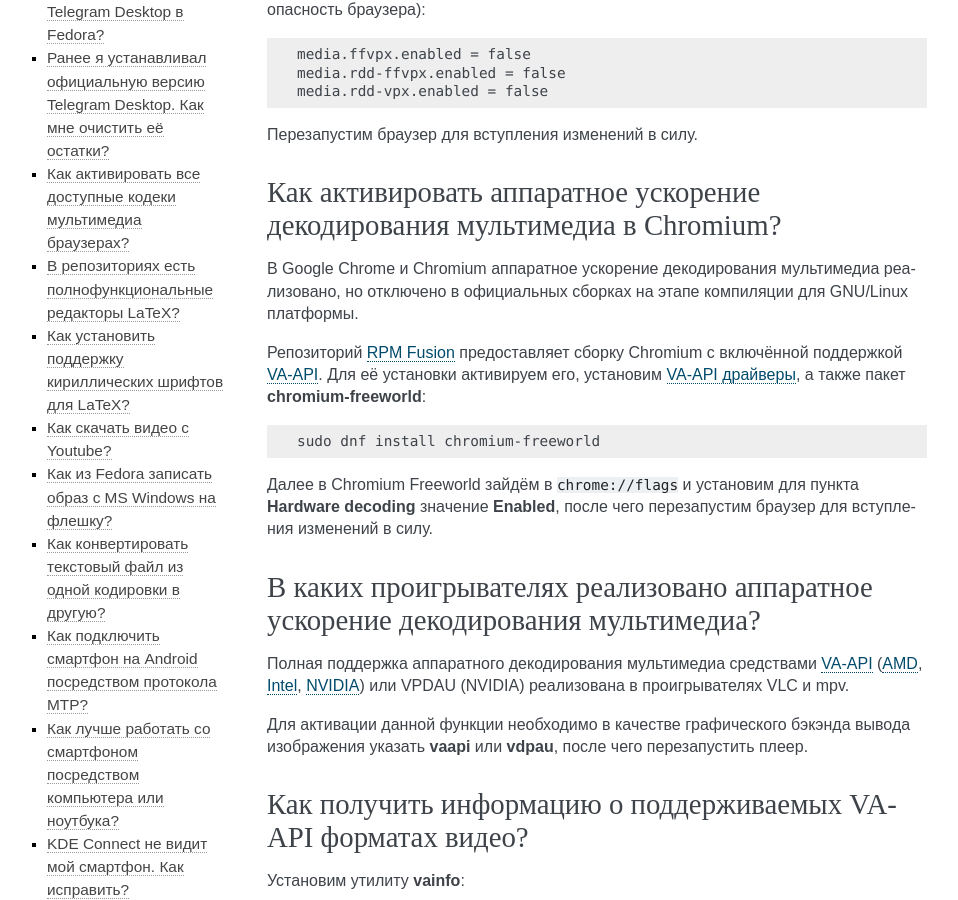
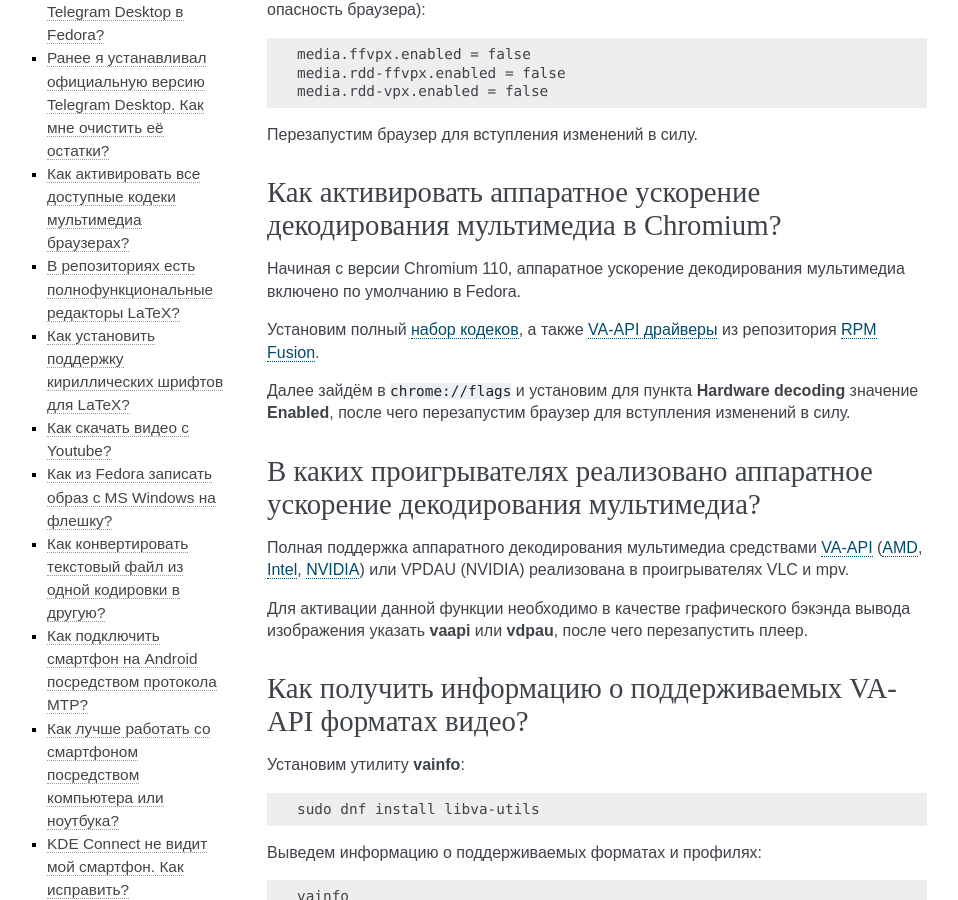
Before and after one commit to RussianFedora/FAQ, a Sphinx documentation site: the page built from source/using-applications.rst, in a window 1280 px wide and 900 px high, scrolled down 1116 px. Shown: the whole window, without its empty margins (153-1111 px from the left). Built offline with Sphinx 7.4.7, drawn with Linux system fonts in a browser that asks for light colours; comment, search, counter and statistics services are not loaded.

Commit message:
Updated hwaccel-chromium question.

```diff
--- a/source/using-applications.rst
+++ b/source/using-applications.rst
@@ -75,15 +75,11 @@
 Как активировать аппаратное ускорение декодирования мультимедиа в Chromium?
 ===============================================================================
 
-В Google Chrome и Chromium аппаратное ускорение декодирования мультимедиа реализовано, но отключено в официальных сборках на этапе компиляции для GNU/Linux платформы.
-
-Репозиторий :ref:`RPM Fusion <rpmfusion>` предоставляет сборку Chromium с включённой поддержкой :ref:`VA-API <video-hwaccel>`. Для её установки активируем его, установим :ref:`VA-API драйверы <hwaccel-drivers>`, а также пакет **chromium-freeworld**:
-
-.. code-block:: text
-
-    sudo dnf install chromium-freeworld
-
-Далее в Chromium Freeworld зайдём в ``chrome://flags`` и установим для пункта **Hardware decoding** значение **Enabled**, после чего перезапустим браузер для вступления изменений в силу.
+Начиная с версии Chromium 110, аппаратное ускорение декодирования мультимедиа включено по умолчанию в Fedora.
+
+Установим полный :ref:`набор кодеков <browser-codecs>`, а также :ref:`VA-API драйверы <hwaccel-drivers>` из репозитория :ref:`RPM Fusion <rpmfusion>`.
+
+Далее зайдём в ``chrome://flags`` и установим для пункта **Hardware decoding** значение **Enabled**, после чего перезапустим браузер для вступления изменений в силу.
 
 .. index:: mpv, video player, hardware acceleration, vaapi, vdpau
 .. _video-hwaccel:
```
